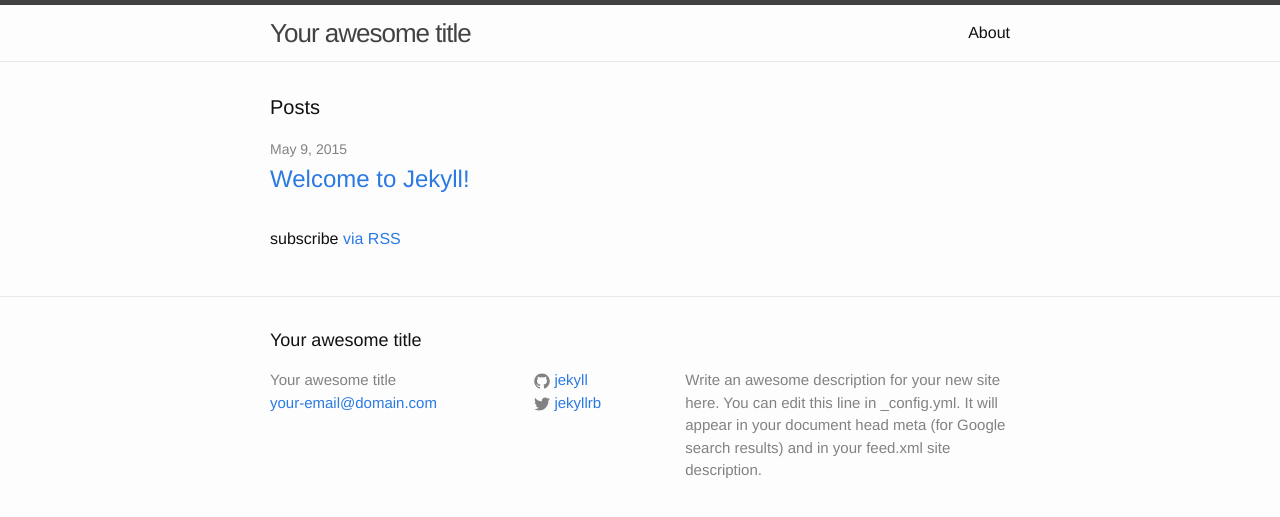
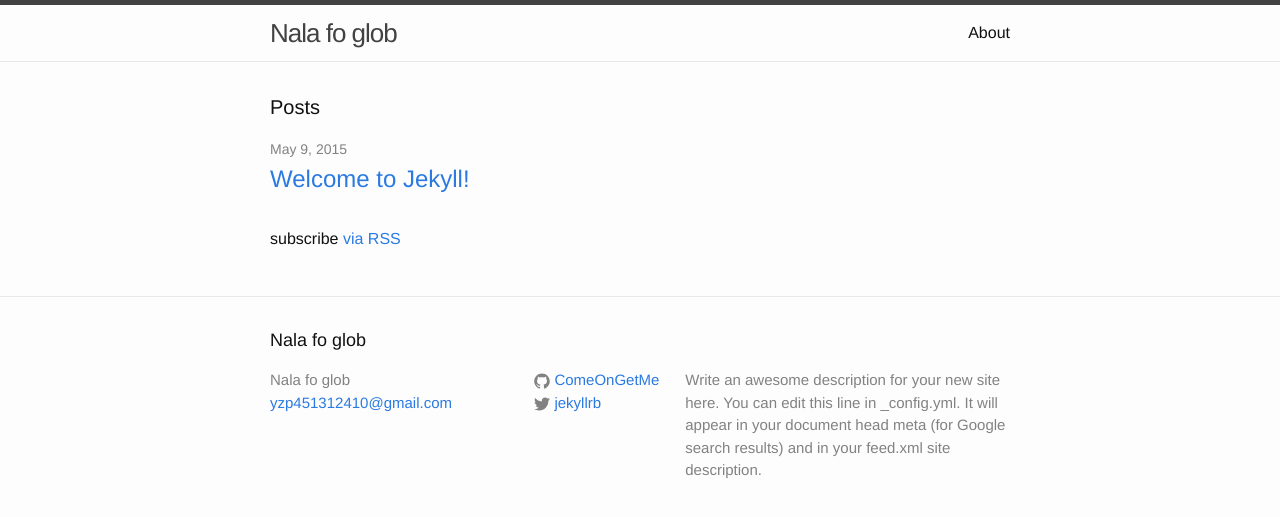
Before and after one commit to ComeOnGetMe/ComeOnGetMe.github.io, a Jekyll site: the page built from index.html, in a window 1280 px wide. Shown: the top 517 px of the page. Built offline with Jekyll 4.4.1, drawn with Linux system fonts in a browser that asks for light colours.

Commit message:
first commit

```diff
--- a/_config.yml
+++ b/_config.yml
@@ -1,14 +1,14 @@
 # Site settings
-title: Your awesome title
-email: your-email@domain.com
+title: Nala fo glob
+email: yzp451312410@gmail.com
 description: > # this means to ignore newlines until "baseurl:"
   Write an awesome description for your new site here. You can edit this
   line in _config.yml. It will appear in your document head meta (for
   Google search results) and in your feed.xml site description.
-baseurl: "" # the subpath of your site, e.g. /blog/
-url: "http://yourdomain.com" # the base hostname & protocol for your site
+baseurl: "/blog/" # the subpath of your site, e.g. /blog/
+url: "ComeOnGetMe.github.io" # the base hostname & protocol for your site
 twitter_username: jekyllrb
-github_username:  jekyll
+github_username:  ComeOnGetMe
 
 # Build settings
 markdown: kramdown
```
